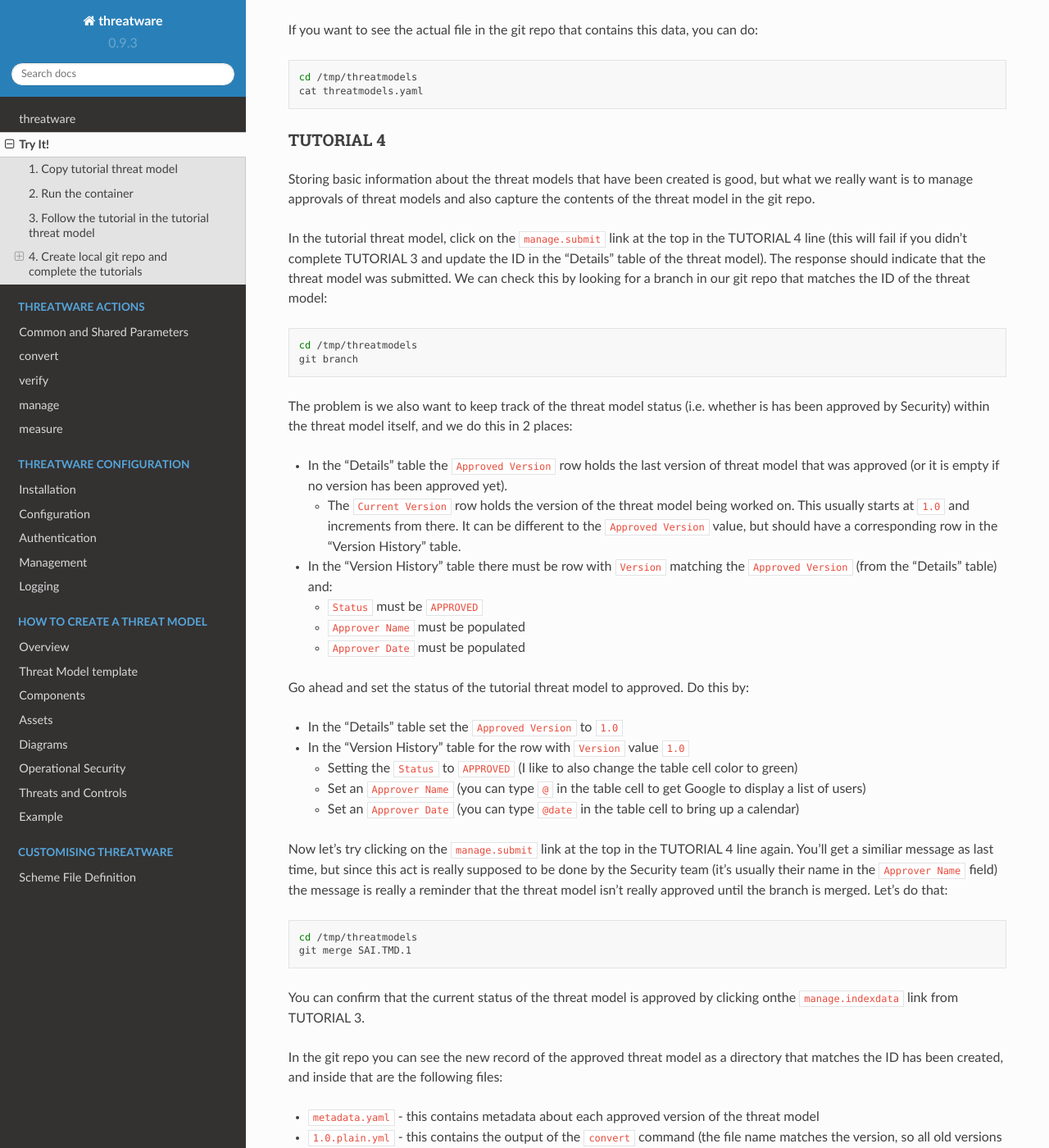
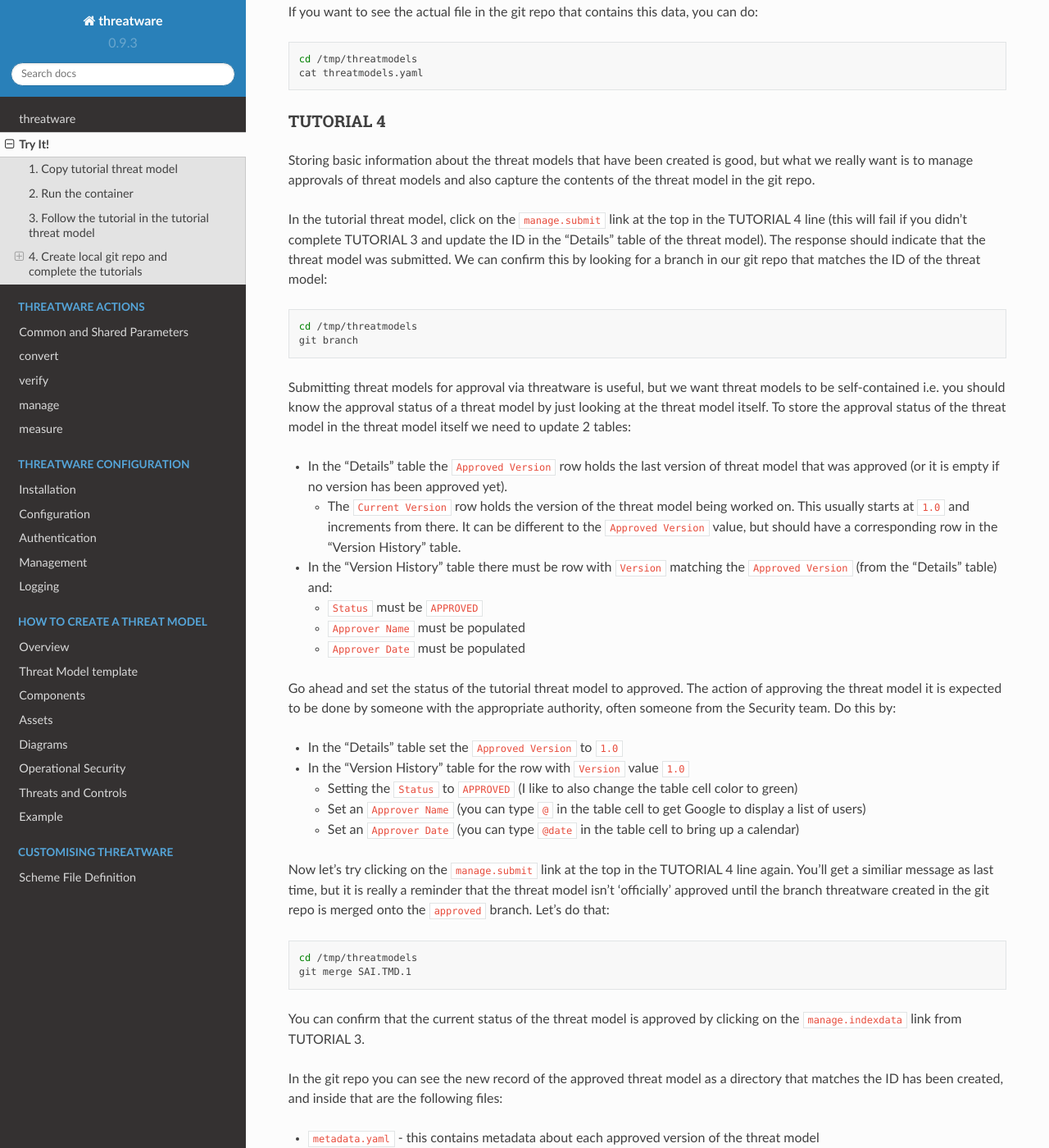
Before and after one commit to samadhicsec/threatware-docs, a Sphinx documentation site: the page built from docs/source/tryit.md, in a window 1280 px wide and 1400 px high, scrolled down 2840 px. Shown: the whole window at 82% size. Built offline with Sphinx 7.4.7 and the Read the Docs theme 2.0.0, drawn with Linux system fonts in a browser that asks for light colours; some of the changed text lies outside the part shown.

Commit message:
Updates and language fixes

````diff
--- a/docs/source/tryit.md
+++ b/docs/source/tryit.md
@@ -34,11 +34,15 @@ mkdir /tmp/threatmodels
 
 If you haven't already, [install docker](https://docs.docker.com/engine/install/) (or [podman](https://podman.io/docs/installation)), and run:
 
-`docker run -d --rm --replace --name=threatware.local --publish 9000:8080 --mount type=bind,src=/tmp/threatmodels,dst=/home/threatuser/threatmodels docker.io/threatwaretryit/api_threatware:latest`
-
+```shell
+# Depending on how docker is installed, you may need to run the below command with sudo
+docker run -d --rm --name=threatware.local --publish 9000:8080 --mount type=bind,src=/tmp/threatmodels,dst=/home/threatuser/threatmodels docker.io/threatwaretryit/api_threatware:latest
+```
 or
 
-`podman run -d --rm --replace --name=threatware.local --publish 9000:8080 --mount type=bind,src=/tmp/threatmodels,dst=/home/threatuser/threatmodels --userns=keep-id docker.io/threatwaretryit/api_threatware:latest`
+```shell
+podman run -d --rm --replace --name=threatware.local --publish 9000:8080 --mount type=bind,src=/tmp/threatmodels,dst=/home/threatuser/threatmodels --userns=keep-id docker.io/threatwaretryit/api_threatware:latest
+```
 
 To test this is working correctly go to `http://localhost:9000/version` in a browser, and you should get back a version number e.g. `0.9.4`.
 
@@ -94,14 +98,15 @@ cat threatmodels.yaml
 
 Storing basic information about the threat models that have been created is good, but what we really want is to manage approvals of threat models and also capture the contents of the threat model in the git repo.
 
-In the tutorial threat model, click on the `manage.submit` link at the top in the TUTORIAL 4 line (this will fail if you didn't complete TUTORIAL 3 and update the ID in the "Details" table of the threat model).  The response should indicate that the threat model was submitted.  We can check this by looking for a branch in our git repo that matches the ID of the threat model:
+In the tutorial threat model, click on the `manage.submit` link at the top in the TUTORIAL 4 line (this will fail if you didn't complete TUTORIAL 3 and update the ID in the "Details" table of the threat model).  The response should indicate that the threat model was submitted.  We can confirm this by looking for a branch in our git repo that matches the ID of the threat model:
 
 ```shell
 cd /tmp/threatmodels
 git branch
 ```
 
-The problem is we also want to keep track of the threat model status (i.e. whether is has been approved by Security) within the threat model itself, and we do this in 2 places:
+Submitting threat models for approval via threatware is useful, but we want threat models to be self-contained i.e. you should know the approval status of a threat model by just looking at the threat model itself.  To store the approval status of the threat model in the threat model itself we need to update 2 tables:
+
 - In the "Details" table the `Approved Version` row holds the last version of threat model that was approved (or it is empty if no version has been approved yet).
     - The `Current Version` row holds the version of the threat model being worked on.  This usually starts at `1.0` and increments from there.  It can be different to the `Approved Version` value, but should have a corresponding row in the "Version History" table.
 - In the "Version History" table there must be row with `Version` matching the `Approved Version` (from the "Details" table) and:
@@ -109,21 +114,21 @@ The problem is we also want to keep track of the threat model status (i.e. wheth
     - `Approver Name` must be populated
     - `Approver Date` must be populated
 
-Go ahead and set the status of the tutorial threat model to approved.  Do this by:
+Go ahead and set the status of the tutorial threat model to approved.  The action of approving the threat model it is expected to be done by someone with the appropriate authority, often someone from the Security team.  Do this by:
 - In the "Details" table set the `Approved Version`  to `1.0`
 - In the "Version History" table for the row with `Version` value `1.0`
     - Setting the `Status` to `APPROVED` (I like to also change the table cell color to green)
     - Set an `Approver Name` (you can type `@` in the table cell to get Google to display a list of users)
     - Set an `Approver Date` (you can type `@date` in the table cell to bring up a calendar)
 
- Now let's try clicking on the `manage.submit` link at the top in the TUTORIAL 4 line again.  You'll get a similiar message as last time, but since this act is really supposed to be done by the Security team (it's usually their name in the `Approver Name` field) the message is really a reminder that the threat model isn't really approved until the branch is merged.  Let's do that:
+ Now let's try clicking on the `manage.submit` link at the top in the TUTORIAL 4 line again.  You'll get a similiar message as last time, but it is really a reminder that the threat model isn't 'officially' approved until the branch threatware created in the git repo is merged onto the `approved` branch.  Let's do that:
 
  ```shell
 cd /tmp/threatmodels
 git merge SAI.TMD.1
 ```
 
-You can confirm that the current status of the threat model is approved by clicking onthe `manage.indexdata` link from TUTORIAL 3.
+You can confirm that the current status of the threat model is approved by clicking on the `manage.indexdata` link from TUTORIAL 3.
 
 In the git repo you can see the new record of the approved threat model as a directory that matches the ID has been created, and inside that are the following files:
 - `metadata.yaml` - this contains metadata about each approved version of the threat model
@@ -132,8 +137,16 @@ In the git repo you can see the new record of the approved threat model as a dir
 
 That's it, you've finished the tutorials.  To clean up you can run:
 - `docker container stop threatware.local` (or `podman container stop threatware.local`) to stop the threatware container
-- `rm -rf /tmp/threatmodels` to remove the local git repo
+-  ```shell
+   cd /tmp
+   # to remove the local git repo
+   rm -rf threatmodels
+   ```
 
 :::{note}
 CONGRATULATIONS!  You have just tried out threatware!  I hope you found it interesting and will consider using it to help you on your threat modelling journey.
+
+To learn more about the threat modelling process you can read the [](./create/overview.md).
+
+To install threatware as an AWS Lambda function so everyone in your company can access it, you can read [](./configure/installation.md)
 :::
````
